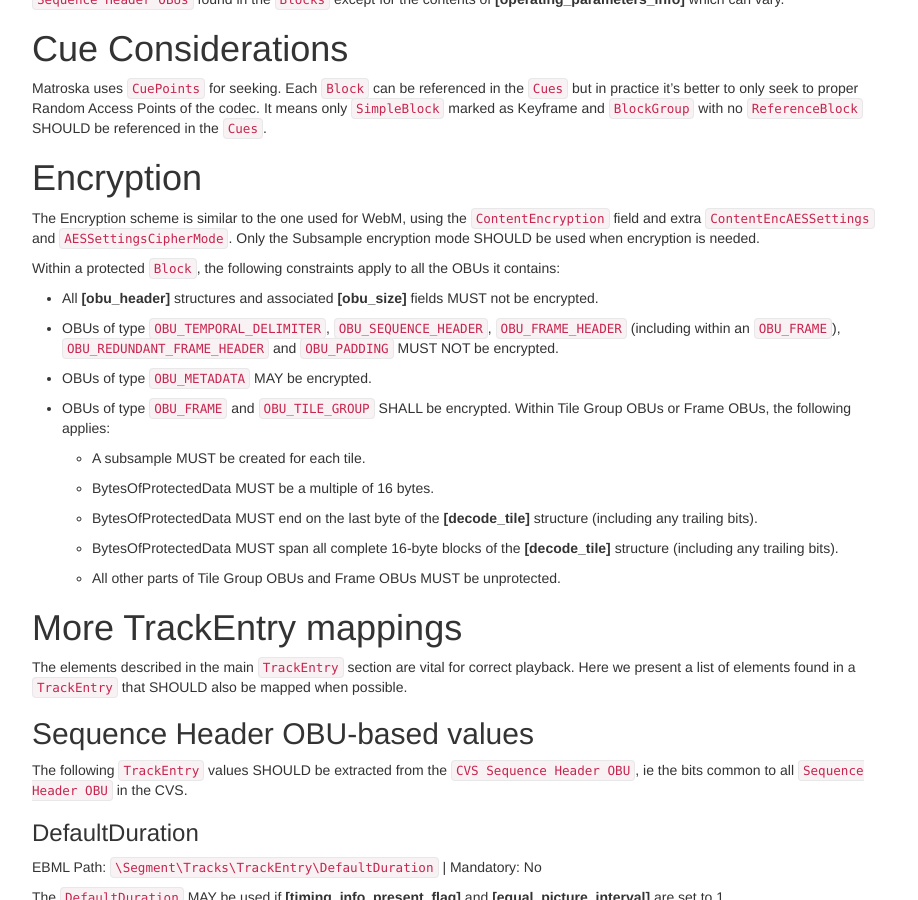
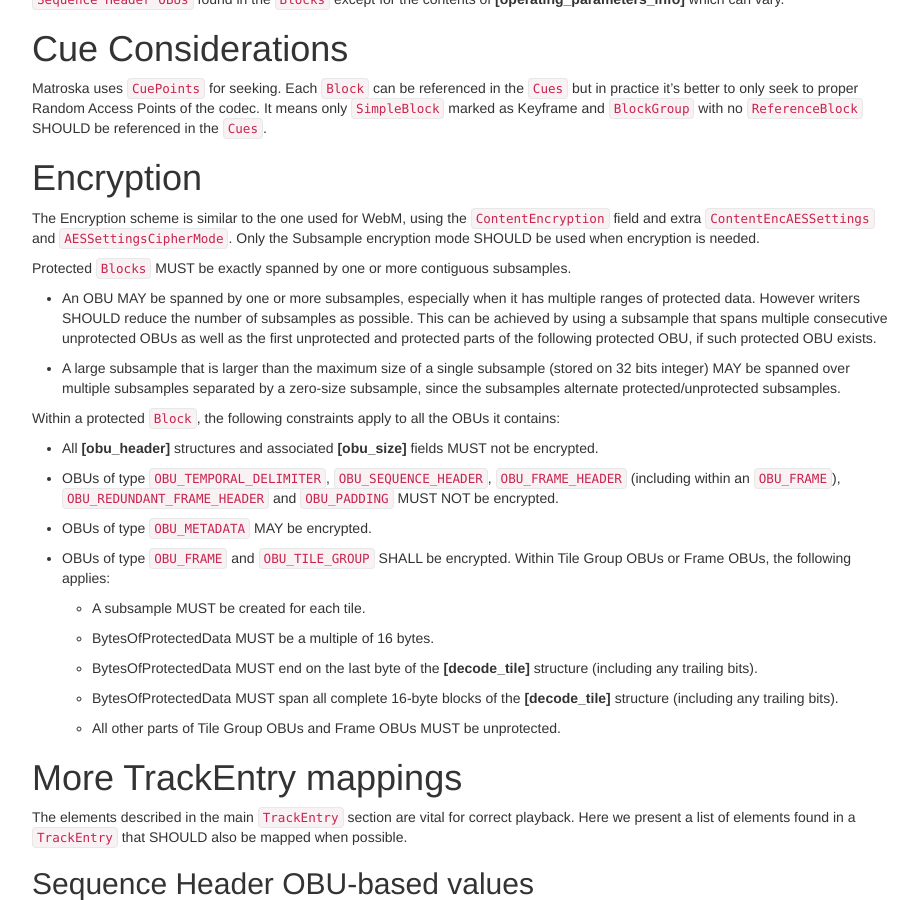
Before and after one commit to ietf-wg-cellar/matroska-specification, a Jekyll site: the page built from codec/av1.md, in a window 1280 px wide and 900 px high, scrolled down 3546 px. Shown: the whole window, without its empty margins (273-1191 px from the left). Built offline with Jekyll 4.4.1, drawn with Linux system fonts in a browser that asks for light colours; our own code applies the rules of GitHub Pages for plain Markdown files.

Commit message:
av1: add paragraphs to minimize the number (un)encrypted partitions

```diff
--- a/codec/av1.md
+++ b/codec/av1.md
@@ -146,6 +146,13 @@ Matroska uses `CuePoints` for seeking. Each `Block` can be referenced in the `Cu
 # Encryption
 
 The Encryption scheme is similar to the one used for WebM, using the `ContentEncryption` field and extra `ContentEncAESSettings` and `AESSettingsCipherMode`. Only the Subsample encryption mode SHOULD be used when encryption is needed.
+
+Protected `Blocks` MUST be exactly spanned by one or more contiguous subsamples.
+
+* An OBU MAY be spanned by one or more subsamples, especially when it has multiple ranges of protected data. However writers SHOULD reduce the number of subsamples as possible. This can be achieved by using a subsample that spans multiple consecutive unprotected OBUs as well as the first unprotected and protected parts of the following protected OBU, if such protected OBU exists.
+
+* A large subsample that is larger than the maximum size of a single subsample (stored on 32 bits integer) MAY be spanned over multiple subsamples separated by a zero-size subsample, since the subsamples alternate protected/unprotected subsamples.
+
 
 Within a protected `Block`, the following constraints apply to all the OBUs it contains:
 
```
